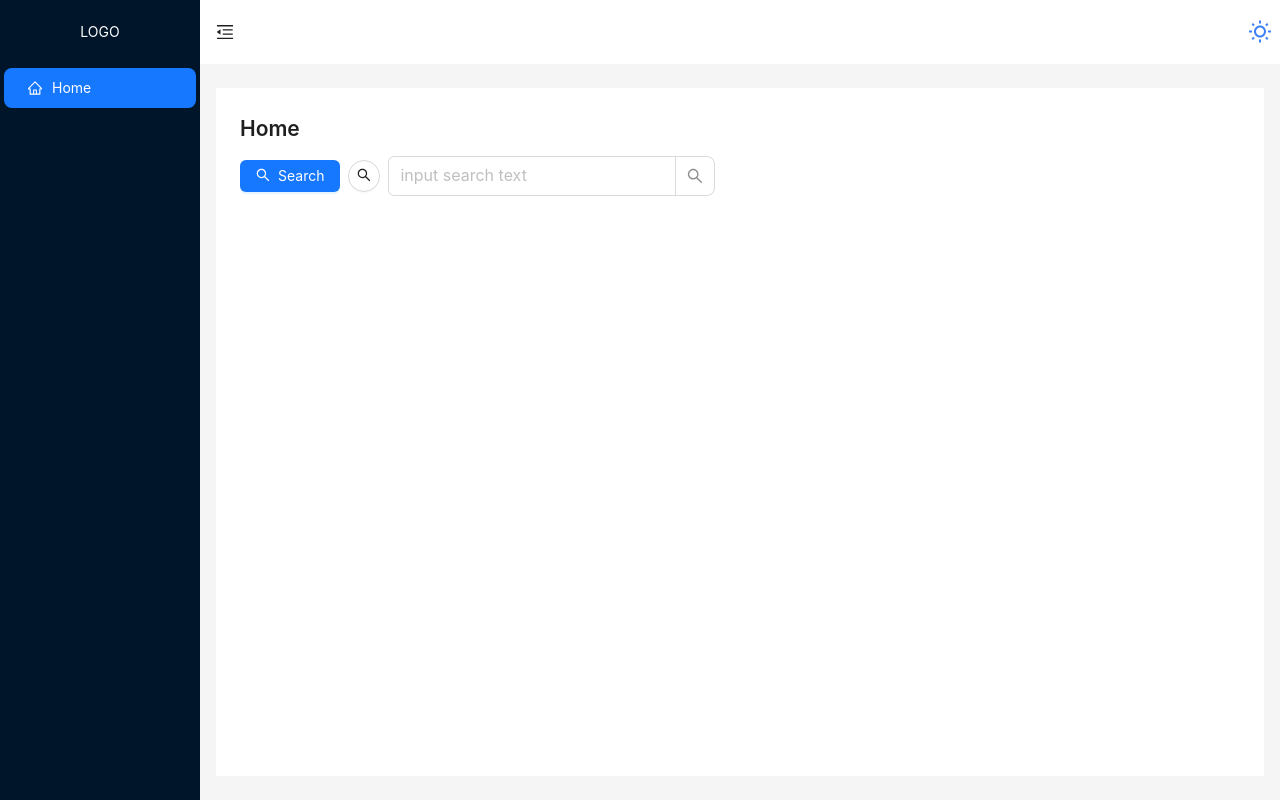
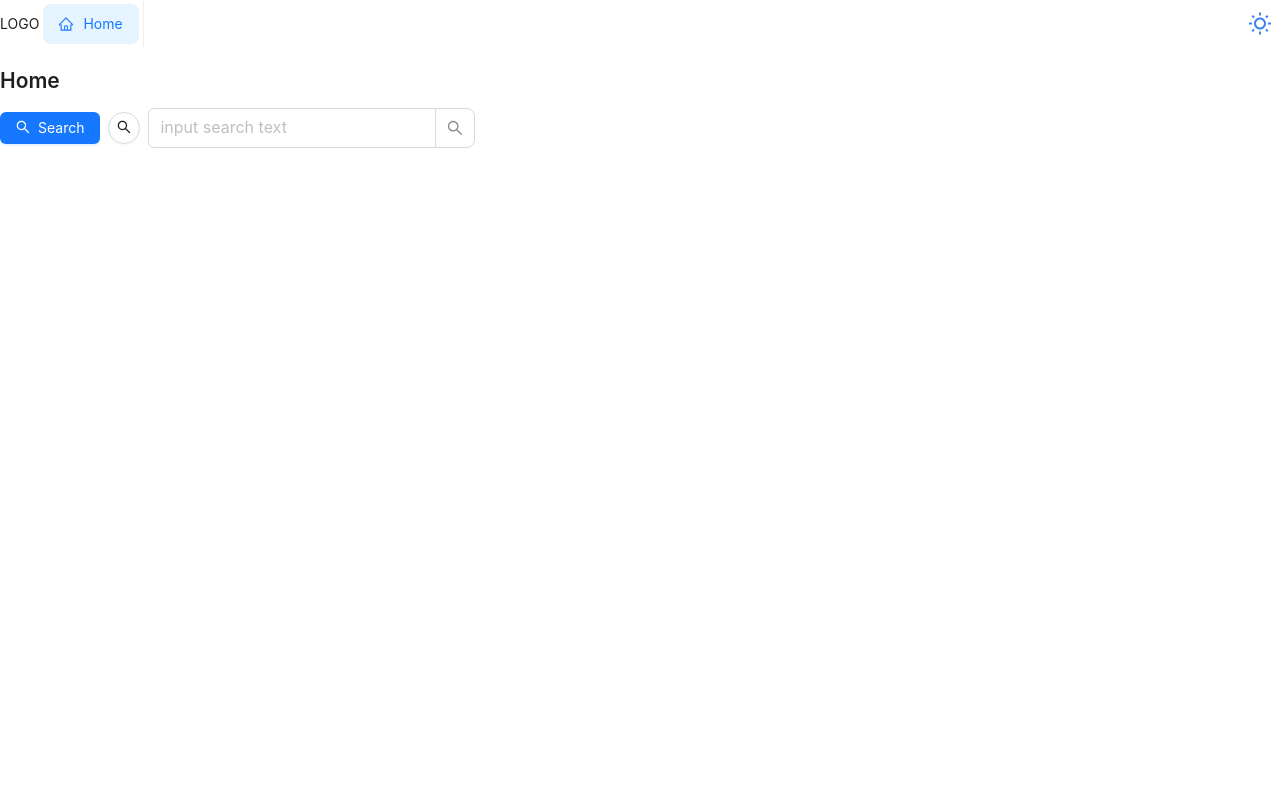
Before and after one commit to joey2217/vite-react-template, a React (Vite) app: page / in a window 1280 px wide. Built offline with nearby package versions, Linux system fonts and the light colour scheme.

Commit message:
feat: theme

```diff
--- a/src/layout/AppMenu.tsx
+++ b/src/layout/AppMenu.tsx
@@ -1,6 +1,6 @@
 import React, { memo } from 'react'
 import { Menu } from 'antd'
-import { HomeOutlined} from '@ant-design/icons'
+import { HomeOutlined } from '@ant-design/icons'
 import type { MenuProps } from 'antd'
 import { Link, useLocation } from 'react-router-dom'
 
@@ -14,14 +14,7 @@ const items: MenuProps['items'] = [
 
 const AppMenu: React.FC = () => {
   const location = useLocation()
-  return (
-    <Menu
-      theme="dark"
-      mode="inline"
-      defaultSelectedKeys={[location.pathname]}
-      items={items}
-    />
-  )
+  return <Menu defaultSelectedKeys={[location.pathname]} items={items} />
 }
 
 export default memo(AppMenu)
--- a/src/layout/ThemeSwitch.tsx
+++ /dev/null
@@ -1,19 +0,0 @@
-import React, { memo } from 'react'
-import { Switch } from 'antd'
-import { useTheme } from '../context/ThemeContext'
-
-const ThemeSwitch: React.FC = () => {
-  const {theme, setTheme} = useTheme()
-  return (
-    <Switch
-      checkedChildren="🌙"
-      unCheckedChildren="☀"
-      defaultChecked={theme === 'dark'}
-      onChange={(checked) => {
-        setTheme(checked ? 'dark' : 'light')
-      }}
-    />
-  )
-}
-
-export default memo(ThemeSwitch)
--- a/src/layout/index.tsx
+++ b/src/layout/index.tsx
@@ -1,55 +1,22 @@
-import React, { memo, useState } from 'react'
+import React, { memo } from 'react'
 import { Outlet } from 'react-router-dom'
-import { Layout, theme } from 'antd'
-import { MenuFoldOutlined, MenuUnfoldOutlined } from '@ant-design/icons'
 import AppMenu from './AppMenu'
 import ThemeButton from './ThemeButton'
 
-const { Header, Sider, Content } = Layout
-
 const AppLayout: React.FC = () => {
-  const {
-    token: { colorBgContainer, colorText },
-  } = theme.useToken()
-
-  const [collapsed, setCollapsed] = useState(false)
-
   return (
-    <Layout
-      className="min-h-screen"
-      style={{ background: colorBgContainer, color: colorText }}
-    >
-      <Sider trigger={null} collapsible collapsed={collapsed}>
-        <div className="h-16 leading-[64px] text-center text-white">LOGO</div>
-        <AppMenu />
-      </Sider>
-      <Layout className="site-layout">
-        <Header
-          className="flex items-center"
-          style={{ padding: 0, background: colorBgContainer }}
-        >
-          {React.createElement(
-            collapsed ? MenuUnfoldOutlined : MenuFoldOutlined,
-            {
-              className:
-                'px-4 py-6 text-lg leading-[64px] cursor-pointer transition-colors mr-auto',
-              onClick: () => setCollapsed(!collapsed),
-            }
-          )}
-          <ThemeButton />
-        </Header>
-        <Content
-          style={{
-            margin: '24px 16px',
-            padding: 24,
-            minHeight: 280,
-            background: colorBgContainer,
-          }}
-        >
-          <Outlet />
-        </Content>
-      </Layout>
-    </Layout>
+    <>
+      <header className="container mx-auto flex items-center">
+        <div>LOGO</div>
+        <div className='mr-auto'>
+          <AppMenu />
+        </div>
+        <ThemeButton />
+      </header>
+      <main className="container mx-auto py-4">
+        <Outlet />
+      </main>
+    </>
   )
 }
 
```
